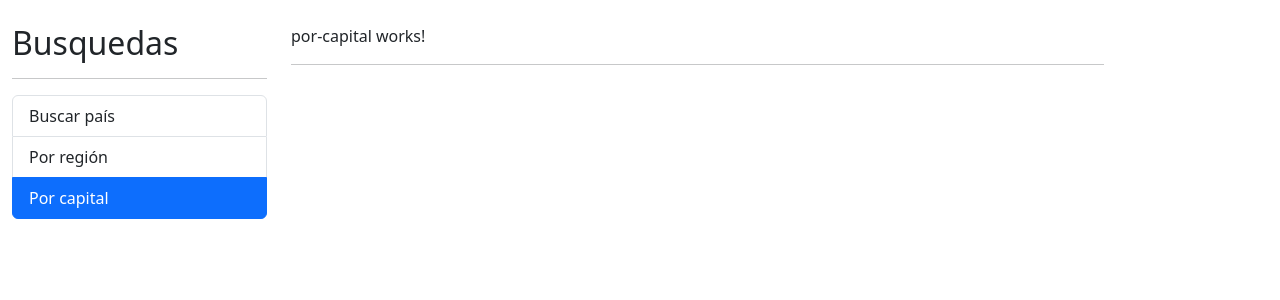
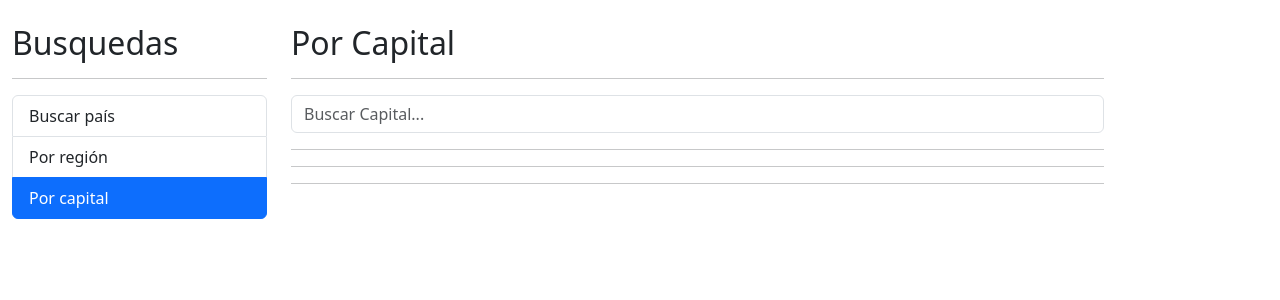
Before and after one commit to LeinardB92/03_paisesApp, an Angular app: page /capital in a window 1280 px wide. Shown: the top 300 px of the page. Built offline with nearby package versions, Linux system fonts and the light colour scheme.

Commit message:
Busqueda por Capital, agregar capital a tabla y personalización de placeholder

```diff
--- a/src/app/pais/components/pais-input/pais-input.component.html
+++ b/src/app/pais/components/pais-input/pais-input.component.html
@@ -4,5 +4,5 @@
            class="form-control"
            [(ngModel)]="termino"
            (input)="teclaPresionada()"
-           placeholder="Buscar país...">
+           placeholder= {{placeholder}}>
 </form>
--- a/src/app/pais/components/pais-input/pais-input.component.ts
+++ b/src/app/pais/components/pais-input/pais-input.component.ts
@@ -1,4 +1,4 @@
-import { Component, EventEmitter, OnInit, Output } from '@angular/core';
+import { Component, EventEmitter, Input, OnInit, Output } from '@angular/core';
 import { debounceTime, Subject } from 'rxjs';
 
 @Component({
@@ -9,6 +9,7 @@
 
   @Output() onEnter: EventEmitter<string> = new EventEmitter();
   @Output() onDebounce: EventEmitter<string> = new EventEmitter();
+  @Input() placeholder: string = "";
 
   debouncer: Subject<string> = new Subject();
 
--- a/src/app/pais/components/pais-tabla/pais-tabla.component.html
+++ b/src/app/pais/components/pais-tabla/pais-tabla.component.html
@@ -17,7 +17,7 @@
                      alt="Bandera"
                      class="small-flag">
             </td>
-            <td>{{pais.name.official}}</td>
+            <td>{{pais.capital}}, {{pais.name.official}}</td>
             <td>{{pais.population | number}}</td>
             <td> <a routerLink="/pais/ {{ pais.cca2 }}">>Ver...></a></td>
         </tr>
--- a/src/app/pais/pages/por-capital/por-capital.component.html
+++ b/src/app/pais/pages/por-capital/por-capital.component.html
@@ -1 +1,26 @@
-<p>por-capital works!</p>
+<h2>Por Capital</h2>
+<hr>
+
+<div class="row">
+    <div class="col">
+        <app-pais-input
+            (onEnter)="buscar($event)"
+            (onDebounce)="sugerencias($event)"
+            placeholder = "Buscar Capital...">
+        </app-pais-input>
+    </div>
+</div>
+
+<hr>
+<div *ngIf="hayError"
+     class="alert alert-danger">
+     No se encontró nada con el término {{termino}}.
+</div>
+<hr>
+
+<div *ngIf="paises.length > 0"
+      class="row">
+    <div class="col">
+        <app-pais-tabla [paises]=paises></app-pais-tabla>
+    </div>
+</div>
--- a/src/app/pais/pages/por-capital/por-capital.component.ts
+++ b/src/app/pais/pages/por-capital/por-capital.component.ts
@@ -1,9 +1,41 @@
 import { Component } from '@angular/core';
+import { PaisService } from '../../services/pais.service';
+import { Country } from '../../interfaces/pais.interface';
 
 @Component({
   selector: 'app-por-capital',
   templateUrl: './por-capital.component.html'
 })
 export class PorCapitalComponent {
+  termino: string = "Hola Mundo";
+  hayError: boolean = false;
+  paises: Country[] = [];
+
+  constructor(private paisService: PaisService){}
+
+  buscar(termino:string){
+    this.hayError = false;
+    this.termino = termino;
+
+    this.paisService.buscarPaisPorCapital(this.termino)
+    .subscribe(
+      { next: (resp: Country[]) => {
+        console.log(resp);
+        this.paises = resp;
+        },
+        error: (err) => {
+          this.hayError = true;
+          this.paises = [];
+        }
+      });
+  }
+
+  sugerencias(termino: string){
+    this.hayError = false;
+    this.termino = termino;
+    console.log(this.termino);
+    this.buscar(this.termino);
+    // To Do: crear sugerencias
+  }
 
 }
--- a/src/app/pais/pages/por-pais/por-pais.component.html
+++ b/src/app/pais/pages/por-pais/por-pais.component.html
@@ -5,7 +5,8 @@
     <div class="col">
         <app-pais-input
             (onEnter)="buscar($event)"
-            (onDebounce)="sugerencias($event)">
+            (onDebounce)="sugerencias($event)"
+            placeholder = "Buscar País...">
         </app-pais-input>
     </div>
 </div>
--- a/src/app/pais/pages/por-pais/por-pais.component.ts
+++ b/src/app/pais/pages/por-pais/por-pais.component.ts
@@ -32,6 +32,10 @@
 
   sugerencias(termino: string){
     this.hayError = false;
+    this.termino = termino;
+    console.log(this.termino);
+    this.buscar(this.termino);
     // To Do: crear sugerencias
   }
+
 }
--- a/src/app/pais/services/pais.service.ts
+++ b/src/app/pais/services/pais.service.ts
@@ -15,4 +15,9 @@
     const url: string = `${this.apiUrl}/name/${termino}`;
     return this.http.get<Country[]>(url);
   }
+
+  buscarPaisPorCapital(termino: string): Observable<Country[]>{
+    const url: string = `${this.apiUrl}/capital/${termino}`;
+    return this.http.get<Country[]>(url);
+  }
 }
```
